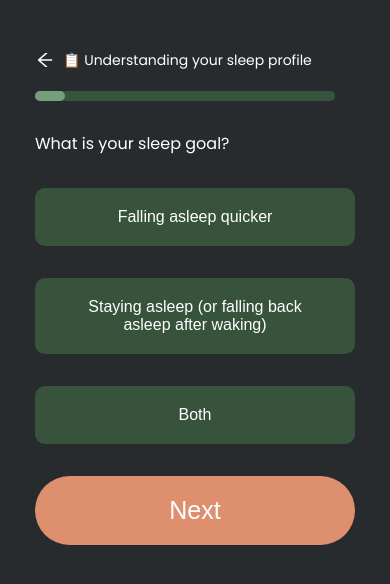
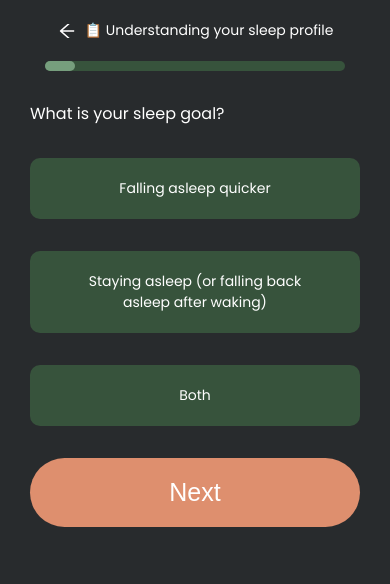
Before and after one commit to wabbi-khan/emergen-test, a Next.js app: page /QuizListScreen in a window 390 px wide. Shown: the top 584 px of the page. Built offline with nearby package versions, Linux system fonts and the light colour scheme.

Commit message:
manage screen sizes

```diff
--- /dev/null
+++ b/components/ButtonCom.jsx
@@ -0,0 +1,7 @@
+import React from 'react';
+
+const ButtonCom = ({ btnText }) => {
+  return <div className="optionBtn"> {btnText} </div>;
+};
+
+export default ButtonCom;
--- a/components/Home.jsx
+++ b/components/Home.jsx
@@ -4,7 +4,7 @@ import Image from 'next/image';
 import logo from '../public/assets/logo.png';
 // import { AiOutlineDown } from 'react-icons/ai';
 import GIF from '../public/assets/starting-quiz.gif';
-import Link from 'next/link';
+// import Link from 'next/link';
 import { useRouter } from 'next/router';
 
 const Home = () => {
@@ -23,9 +23,7 @@ const Home = () => {
           <div className={css.gif}>
             <Image src={GIF} />
           </div>
-          {/* <div className={css.icon}>
-            <AiOutlineDown />
-          </div> */}
+
           <button
             onClick={() => router.push('/QuizListScreen')}
             className="button"
--- a/components/QuizCom.jsx
+++ b/components/QuizCom.jsx
@@ -3,6 +3,7 @@ import css from '../styles/Home.module.css';
 import Link from 'next/link';
 import { AiOutlineArrowLeft } from 'react-icons/ai';
 import Router, { useRouter } from 'next/router';
+import ButtonCom from './ButtonCom';
 const QuizCom = ({ heading2, option1, option2, option3 }) => {
   const router = useRouter();
 
@@ -23,9 +24,9 @@ const QuizCom = ({ heading2, option1, option2, option3 }) => {
         </div>
         <div className={css.list}>
           <div className={css.heading2}> {heading2} </div>
-          <button className="optionBtn"> {option1} </button>
-          <button className="optionBtn"> {option2} </button>
-          <button className="optionBtn"> {option3} </button>
+          <ButtonCom btnText={option1} />
+          <ButtonCom btnText={option2} />
+          <ButtonCom btnText={option3} />
           <button onClick={() => router.push('/')} className="button">
             Next
           </button>
--- a/styles/Home.module.css
+++ b/styles/Home.module.css
@@ -59,13 +59,15 @@
     width: 100%;
     height: 100vh;
     color: white;
-    padding: 30px 35px 0px 35px;
+    /* padding: 30px 35px 0px 35px; */
   }
   .topHeading {
     width: 100%;
     width: 100%;
     padding: 20px 0px;
     display: flex;
+    justify-content: center;
+    align-items: center;
     margin: auto;
     gap: 0.5rem;
     font-size: 14px;
@@ -80,6 +82,7 @@
   .progressBar {
     width: 300px;
     height: 10px;
+    margin: auto;
     background-color: #37533c;
     border-radius: 50px;
   }
@@ -93,8 +96,7 @@
     display: flex;
     padding-top: 30px;
     flex-direction: column;
-    /* justify-content: center; */
-    /* align-items: center; */
+    padding: 30px 30px 0px 30px;
     gap: 2rem;
   }
 }
--- a/styles/globals.css
+++ b/styles/globals.css
@@ -37,7 +37,8 @@ body {
   border-radius: 10px;
   border: none;
   padding: 20px 40px;
-  font-size: 16px;
+  font-size: 14px;
+  text-align: center;
 }
 
 @media only screen and (max-width: 600px) {
```
